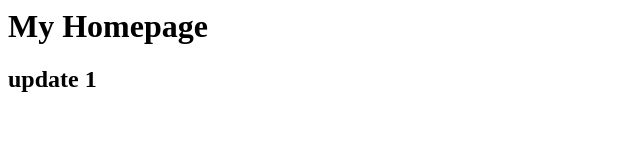
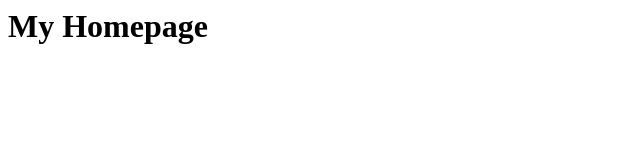
Before and after one commit to piyawadk/piyawadk.github.io, a plain HTML site: page index.html in a window 1280 px wide. Shown: the whole page, without its empty margins (0-640 px from the left). Drawn offline with Linux system fonts and the light colour scheme.

Commit message:
update 2

```diff
--- a/index.html
+++ b/index.html
@@ -7,7 +7,6 @@
 
     </h1>
     <h2>
-        update 1
     </h2>
 </body>
 
```
